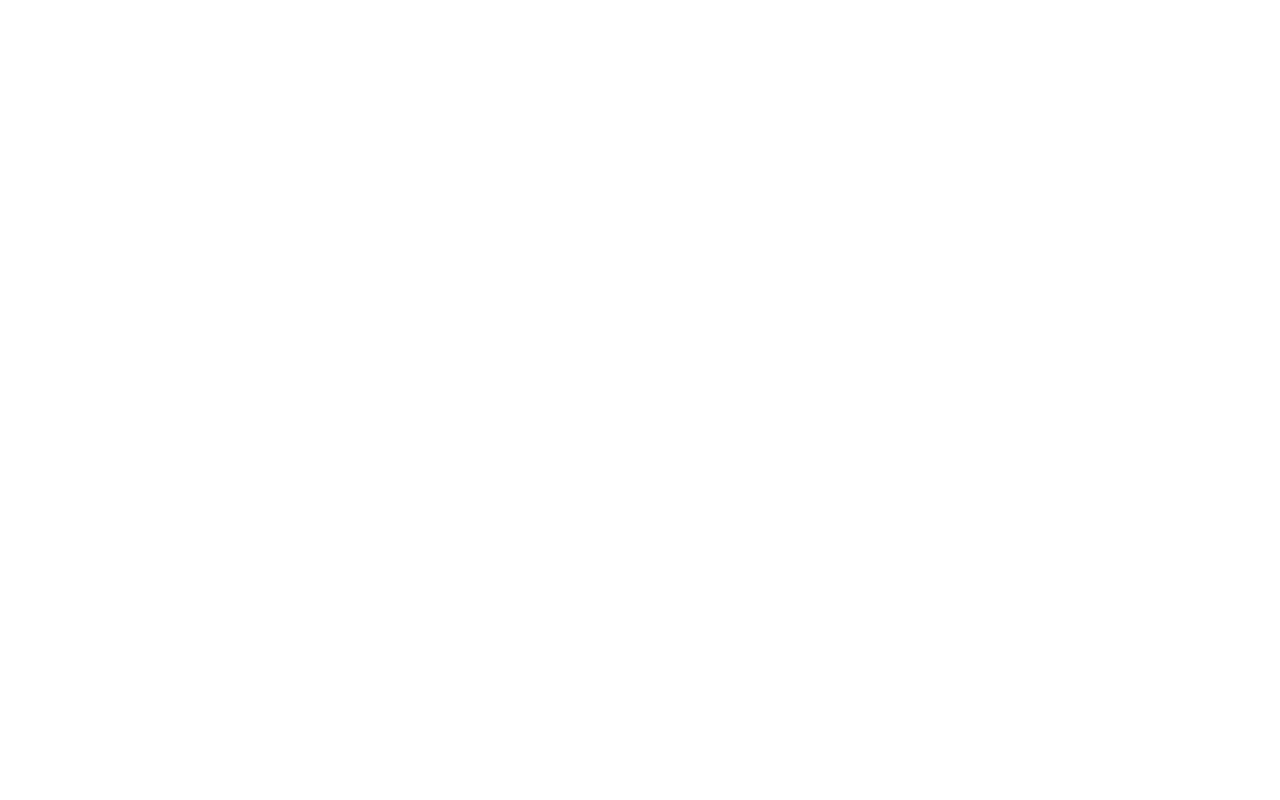
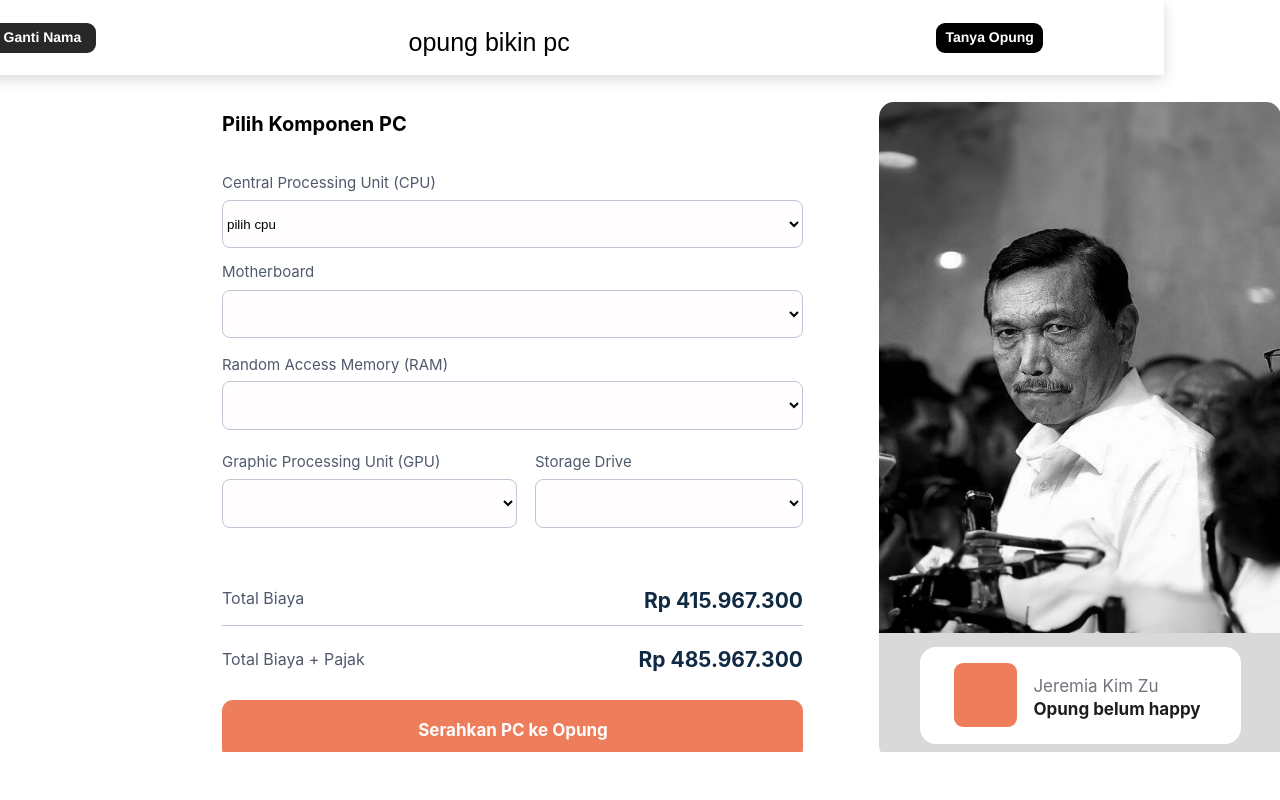
Before and after one commit to RDHSAHS/Hackathon-BSD007-2, a plain HTML site: page index.html in a window 1280 px wide. Drawn offline with Linux system fonts and the light colour scheme.

Commit message:
ambil-16.16

```diff
--- a/index.html
+++ b/index.html
@@ -1,11 +1,86 @@
 <!DOCTYPE html>
 <html lang="en">
 <head>
-  <meta charset="UTF-8">
-  <meta name="viewport" content="width=device-width, initial-scale=1.0">
-  <title>Document</title>
+      <meta charset="UTF-8">
+      <meta name="viewport" content="width=device-width, initial-scale=1.0">
+      <title>Opung Bikin PC</title>
+      <link rel="stylesheet" href="style.css">
 </head>
 <body>
+      <div class="main-screen">
+            <div class="main-layout">
+              <div class="btn-submit">
+                <div class="btn-orange"></div>
+                <div class="btn-serahkanke-opung">Serahkan PC ke Opung</div>
+              </div>
+              <div class="angka-total-sblm-pajak">Rp 415.967.300</div>
+              <div class="title-total">Total Biaya</div>
+              <div class="separator"></div>
+              <div class="angka-total">Rp 485.967.300</div>
+              <div class="title-total-pakal">Total Biaya + Pajak</div>
+              <div class="gmbr-opung">
+                <div class="samping">
+                  <img class="rectangle-36" src="asset/luhut_panjaitan.png" />
+                  <div class="rectangle-37"></div>
+                </div>
+                <div class="nama">
+                  <div class="rectangle-34"></div>
+                  <div class="rectangle-35"></div>
+                  <div class="jeremia-kim-zu">Jeremia Kim Zu</div>
+                  <div class="opung-belum-happy">Opung belum happy</div>
+                </div>
+              </div>
+                  <form>
+                  <div class="title-cpu">Central Processing Unit (CPU)</div>
+                  <select class="form-cpu" name="State" id="input7">
+                        <option>pilih cpu</option>
+                        <option value="Alabama">Alabama</option>
+                        <option value="Wisconsin">Wisconsin</option>
+                        <option value="Wyoming">Wyoming</option>
+                  </select>
+                  <div class="title-header">Pilih Komponen PC</div>
+                  <select class="form-motherboard" name="State" id="input7">
+                        <option></option>
+                        <option value="Alabama">Alabama</option>
+                        <option value="Wisconsin">Wisconsin</option>
+                        <option value="Wyoming">Wyoming</option>
+                  </select>
+                  <div class="title-motherboard">Motherboard</div>
+                  <select class="form-ram" name="State" id="input7">
+                        <option></option>
+                        <option value="Alabama">Alabama</option>
+                        <option value="Wisconsin">Wisconsin</option>
+                        <option value="Wyoming">Wyoming</option>
+                  </select>
+                  <div class="title-ram">Random Access Memory (RAM)</div>
+                  <select class="form-storage" name="State" id="input7">
+                        <option></option>
+                        <option value="Alabama">Alabama</option>
+                        <option value="Wisconsin">Wisconsin</option>
+                        <option value="Wyoming">Wyoming</option>
+                  </select>
+                  <div class="title-storage">Storage Drive</div>
+                  <div class="title-gpu">Graphic Processing Unit (GPU)</div>
+                  <select class="form-gpu" name="State" id="input7">
+                        <option></option>
+                        <option value="Alabama">Alabama</option>
+                        <option value="Wisconsin">Wisconsin</option>
+                        <option value="Wyoming">Wyoming</option>
+                  </select>
+                  </form>
+            </div>
+            <div class="nav-bar">
+              <div class="opung-bikin-pc">opung bikin pc</div>
+              <div class="btn-tanya-opung">
+                <div class="rectangle-41"></div>
+                <div class="tanya-opung">Tanya Opung</div>
+              </div>
+              <div class="btn-tanya-opung">
+                <div class="rectangle-412"></div>
+                <div class="ganti-nama">Ganti Nama</div>
+              </div>
+            </div>
+          </div>
 
 </body>
 </html>
--- /dev/null
+++ b/style.css
@@ -0,0 +1,349 @@
+.main-screen,
+.main-screen * {
+  box-sizing: border-box;
+  margin: 0;
+}
+
+option value {
+      color: #50596c;
+      text-align: left;
+      font: 400 15px "Inter", sans-serif;
+      position: absolute;
+      left: calc(50% - 542.5px);
+      top: calc(50% - 248px);
+      width: 237px;
+      height: 17px;
+}
+.main-screen {
+  background: #ffffff;
+  width: 1512px;
+  height: 93%;
+  position: fixed;
+  overflow: hidden;
+}
+.main-layout {
+  width: 1189px;
+  height: 754px;
+  position: absolute;
+  left: calc(50% - 594px);
+  top: calc(50% - 336px);
+}
+.btn-submit {
+  position: absolute;
+  inset: 0;
+}
+.btn-orange {
+  background: #ee7e5b;
+  border-radius: 11px;
+  width: 581px;
+  height: 60px;
+  position: absolute;
+  left: calc(50% - 542.5px);
+  top: calc(50% - -279px);
+}
+.btn-serahkanke-opung {
+  color: #ffffff;
+  text-align: center;
+  font: 700 17px "Inter", sans-serif;
+  position: absolute;
+  left: calc(50% - 380.5px);
+  top: calc(50% - -299px);
+  width: 258px;
+  height: 19px;
+}
+.angka-total-sblm-pajak {
+  color: #112a44;
+  text-align: right;
+  font: 700 21px "Inter", sans-serif;
+  position: absolute;
+  left: calc(50% - 159.5px);
+  top: calc(50% - -167px);
+  width: 198px;
+  height: 23px;
+}
+.title-total {
+  color: #50596c;
+  text-align: left;
+  font: 400 16px "Inter", sans-serif;
+  position: absolute;
+  left: calc(50% - 542.5px);
+  top: calc(50% - -167px);
+  width: 116px;
+  height: 17px;
+}
+.separator {
+  border-style: solid;
+  border-color: #c0c5d3;
+  border-width: 0.5px 0 0 0;
+  width: 581px;
+  height: 0px;
+  position: absolute;
+  left: calc(50% - 542.5px);
+  top: calc(50% - -204px);
+}
+.angka-total {
+  color: #112a44;
+  text-align: right;
+  font: 700 21px "Inter", sans-serif;
+  position: absolute;
+  left: calc(50% - 178.55px);
+  top: calc(50% - -226px);
+  width: 217.05px;
+  height: 22px;
+}
+.title-total-pakal {
+  color: #50596c;
+  text-align: left;
+  font: 400 16px "Inter", sans-serif;
+  position: absolute;
+  left: calc(50% - 542.5px);
+  top: calc(50% - -228px);
+  width: 189.65px;
+  height: 17px;
+}
+.gmbr-opung {
+  position: absolute;
+  inset: 0;
+}
+.samping {
+  width: 402.77px;
+  height: 657.92px;
+  position: static;
+}
+.rectangle-36 {
+  border-radius: 15px 15px 0px 0px;
+  width: 402px;
+  height: 531px;
+  position: absolute;
+  background-size: cover;
+  left: calc(50% - -114.92px);
+  top: calc(50% - 319px);
+}
+.rectangle-37 {
+  background: #d9d9d9;
+  border-radius: 0px 0px 15px 15px;
+  width: 402.77px;
+  height: 126.92px;
+  position: absolute;
+  left: calc(50% - -114.5px);
+  top: calc(50% - -212px);
+}
+.nama {
+  width: 321.54px;
+  height: 97.31px;
+  position: static;
+}
+.rectangle-34 {
+  background: #ffffff;
+  border-radius: 16px;
+  width: 321.54px;
+  height: 97.31px;
+  position: absolute;
+  left: calc(50% - -155.12px);
+  top: calc(50% - -226px);
+}
+.rectangle-35 {
+  background: #ee7e5b;
+  border-radius: 9px;
+  width: 63.46px;
+  height: 64.31px;
+  position: absolute;
+  left: calc(50% - -189.35px);
+  top: calc(50% - -241.92px);
+}
+.jeremia-kim-zu {
+  color: #72737c;
+  text-align: left;
+  font: 400 17px "Inter", sans-serif;
+  position: absolute;
+  left: calc(50% - -268.92px);
+  top: calc(50% - -254.54px);
+  width: 143px;
+  height: 19px;
+}
+.opung-belum-happy {
+  color: #1d1d20;
+  text-align: left;
+  font: 700 17px "Inter", sans-serif;
+  position: absolute;
+  left: calc(50% - -268.92px);
+  top: calc(50% - -277.54px);
+  width: 192px;
+  height: 19px;
+}
+.form-motherboard {
+  background: #fffdfd;
+  border-radius: 8px;
+  border-style: solid;
+  border-color: #c0c5d3;
+  border-width: 1px;
+  width: 581.34px;
+  height: 48.56px;
+  position: absolute;
+  left: calc(50% - 542.84px);
+  top: calc(50% - 131.28px);
+}
+.title-motherboard {
+  color: #50596c;
+  text-align: left;
+  font: 400 15px "Inter", sans-serif;
+  position: absolute;
+  left: calc(50% - 542.5px);
+  top: calc(50% - 159px);
+  width: 103px;
+  height: 17px;
+}
+.form-ram {
+  background: #fffdfd;
+  border-radius: 8px;
+  border-style: solid;
+  border-color: #c0c5d3;
+  border-width: 1px;
+  width: 581.34px;
+  height: 48.56px;
+  position: absolute;
+  left: calc(50% - 542.84px);
+  top: calc(50% - 39.56px);
+}
+.title-ram {
+  color: #50596c;
+  text-align: left;
+  font: 400 15px "Inter", sans-serif;
+  position: absolute;
+  left: calc(50% - 542.5px);
+  top: calc(50% - 66px);
+  width: 250px;
+  height: 17px;
+}
+.form-storage {
+  background: #fffdfd;
+  border-radius: 8px;
+  border-style: solid;
+  border-color: #c0c5d3;
+  border-width: 1px;
+  width: 268px;
+  height: 48.56px;
+  position: absolute;
+  left: calc(50% - 229.5px);
+  top: calc(50% - -58.45px);
+}
+.title-storage {
+  color: #50596c;
+  text-align: left;
+  font: 400 15px "Inter", sans-serif;
+  position: absolute;
+  left: calc(50% - 229.5px);
+  top: calc(50% - -31px);
+  width: 107px;
+  height: 17px;
+}
+.form-gpu {
+  background: #fffdfd;
+  border-radius: 8px;
+  border-style: solid;
+  border-color: #c0c5d3;
+  border-width: 1px;
+  width: 295px;
+  height: 48.56px;
+  position: absolute;
+  left: calc(50% - 542.5px);
+  top: calc(50% - -58.45px);
+}
+.title-gpu {
+  color: #50596c;
+  text-align: left;
+  font: 400 15px "Inter", sans-serif;
+  position: absolute;
+  left: calc(50% - 542.5px);
+  top: calc(50% - -31px);
+  width: 242px;
+  height: 17px;
+}
+.form-cpu {
+  background: #fffdfd;
+  border-radius: 8px;
+  border-style: solid;
+  border-color: #c0c5d3;
+  border-width: 1px;
+  width: 581px;
+  height: 48px;
+  position: absolute;
+  left: calc(50% - 542.5px);
+  top: calc(50% - 221px);
+}
+.title-cpu {
+  color: #50596c;
+  text-align: left;
+  font: 400 15px "Inter", sans-serif;
+  position: absolute;
+  left: calc(50% - 542.5px);
+  top: calc(50% - 248px);
+  width: 237px;
+  height: 17px;
+}
+.title-header {
+  color: #000000;
+  text-align: left;
+  font: 700 20px "Inter", sans-serif;
+  position: absolute;
+  left: calc(50% - 542.5px);
+  top: calc(50% - 309px);
+  width: 259px;
+  height: 22px;
+}
+.nav-bar {
+  background: #ffffff;
+  width: 100%;
+  top: 0;
+  height: 75px;
+  position: fixed;
+  left: calc(50% - 756px);
+  box-shadow: 0px 4px 13px 0px rgba(0, 0, 0, 0.15);
+  overflow: hidden;
+}
+.opung-bikin-pc {
+  color: #000000;
+  text-align: center;
+  font: 400 25px "Race Sport Free", sans-serif;
+  position: absolute;
+  left: calc(50% - 115.5px);
+  top: calc(50% - 10px);
+}
+.btn-tanya-opung {
+  position: absolute;
+  inset: 0;
+}
+.rectangle-41 {
+  background: #000000;
+  border-radius: 9px;
+  width: 107px;
+  height: 30px;
+  position: absolute;
+  left: calc(50% - -411.5px);
+  top: calc(50% - 15px);
+}
+.tanya-opung {
+  color: #ffffff;
+  text-align: center;
+  font: 700 14px "Helvetica Neue", sans-serif;
+  position: absolute;
+  left: calc(50% - -421.5px);
+  top: calc(50% - 9px);
+}
+.rectangle-412 {
+  background: #282828;
+  border-radius: 9px;
+  width: 107px;
+  height: 30px;
+  position: absolute;
+  left: calc(50% - 535.5px);
+  top: calc(50% - 15px);
+}
+.ganti-nama {
+  color: #ffffff;
+  text-align: center;
+  font: 700 14px "Helvetica Neue", sans-serif;
+  position: absolute;
+  left: calc(50% - 520.5px);
+  top: calc(50% - 9px);
+}
```
Also changed, not shown: asset/luhut_panjaitan.png (added).
